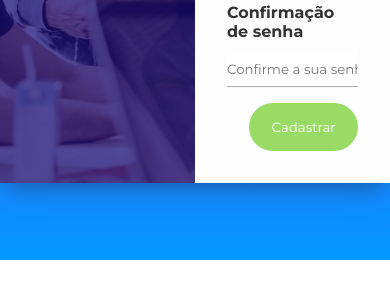
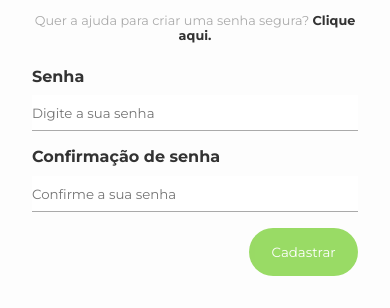
Before and after one commit to wfilho91/javascript-password-generate, a plain HTML site: page index.html in a window 390 px wide. Shown: the part 616-924 px from the top of the page. Before the commit the page ends 876 px from the top, so only its background shows below. Drawn offline with Linux system fonts and the light colour scheme.

Commit message:
adjusting responsiveness

```diff
--- a/styles.css
+++ b/styles.css
@@ -26,17 +26,17 @@ input:focus {
   margin: 2rem auto;
   display: flex;
   box-shadow: rgba(50, 50, 93, 0.25) 0px 13px 27px -5px,
-  rgba(0, 0, 0, 0.3) 0px 8px 16px -8px;
+    rgba(0, 0, 0, 0.3) 0px 8px 16px -8px;
 }
 
-.register-banner{
-  background: url("img/bg-form.jpg");
+.register-banner {
+  background: url('img/bg-form.jpg');
   background-size: cover;
   background-position: center;
   width: 50%;
 }
 
-.banner-layer{
+.banner-layer {
   background-color: rgba(25, 11, 122, 0.7);
   height: 100%;
   padding: 2rem;
@@ -44,88 +44,102 @@ input:focus {
   align-items: center;
 }
 
-.register-banner h1{
+.register-banner h1 {
   font-size: 4rem;
   margin-bottom: 1.5rem;
   color: #fff;
   word-spacing: 50rem;
 }
 
-.register-form{
+.register-form {
   background-color: #fdfdfd;
   padding: 2rem;
   width: 50%;
   display: flex;
   flex-direction: column;
 }
-.register-form h2{
+.register-form h2 {
   text-align: center;
   margin-bottom: 1rem;
   font-size: 2.2rem;
 }
 
-.register-form p{
+.register-form p {
   text-align: center;
   margin-bottom: 1.5rem;
   color: #aaa;
-  font-size: .8rem;
+  font-size: 0.8rem;
 }
 
-.form-control{
+.form-control {
   margin-bottom: 1rem;
   display: flex;
   flex-direction: column;
 }
-.form-control label{
+.form-control label {
   font-weight: bold;
-  margin-bottom: .6rem;
+  margin-bottom: 0.6rem;
 }
 
-.form-control input{
+.form-control input {
   border: none;
   border-bottom: 1px solid #aaa;
-  padding: .6rem 0;
+  padding: 0.6rem 0;
 }
 
-.generate-password{
+.generate-password {
   font-weight: bold;
   cursor: pointer;
-  transition: .4s;
+  transition: 0.4s;
 }
-.generate-password:hover{
+.generate-password:hover {
   color: #0099ff;
 }
 
-.register-form .generated-password{
+.register-form .generated-password {
   border: 1px solid #0099ff;
   border-radius: 4px;
   font-weight: bold;
   font-size: 1.2rem;
-  padding: .4rem;
-  color:#333;
+  padding: 0.4rem;
+  color: #333;
   text-align: center;
   margin-bottom: 1rem;
   display: none;
 }
 
-.register-form .generated-password p{
- color: #81d340;
- margin-bottom: .5rem;
+.register-form .generated-password p {
+  color: #81d340;
+  margin-bottom: 0.5rem;
 }
 
-.register-form input[type="submit"]{
+.register-form input[type='submit'] {
   background-color: #81d340;
   color: #fff;
-  opacity: .8;
+  opacity: 0.8;
   border: none;
   border-radius: 2rem;
   padding: 1rem 1.4rem;
   max-width: 150px;
   cursor: pointer;
   align-self: flex-end;
-  transition: .4s;
+  transition: 0.4s;
 }
 
-.register-form input[type="submit"]:hover{
+.register-form input[type='submit']:hover {
   opacity: 1;
 }
+
+@media (max-width: 575px) {
+  .register-container {
+    display: flex;
+    flex-direction: column;
+    margin: 0 auto;
+  }
+  .register-banner {
+    width: 100%;
+  }
+  .register-form {
+    width: 100%;
+  }
+}
```
